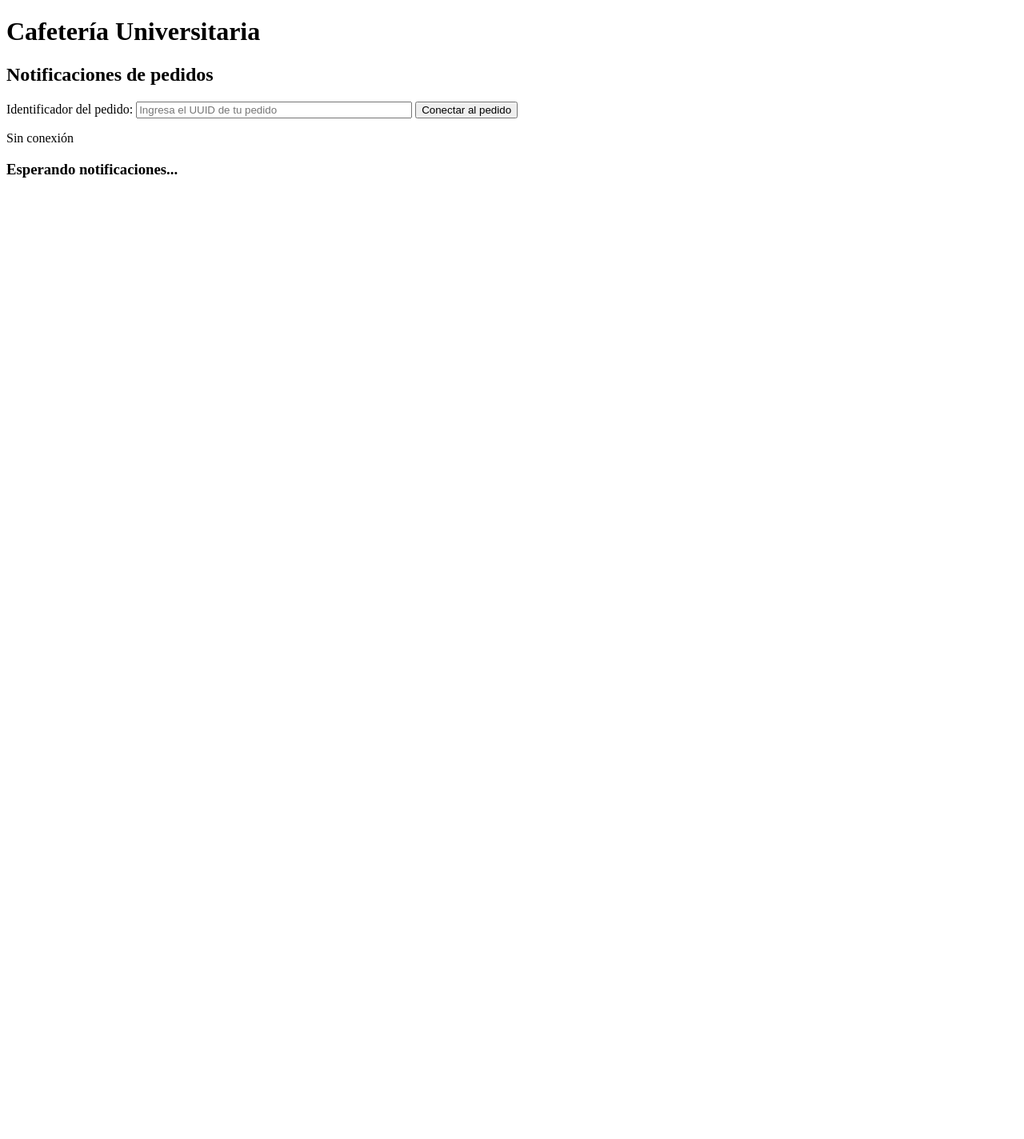
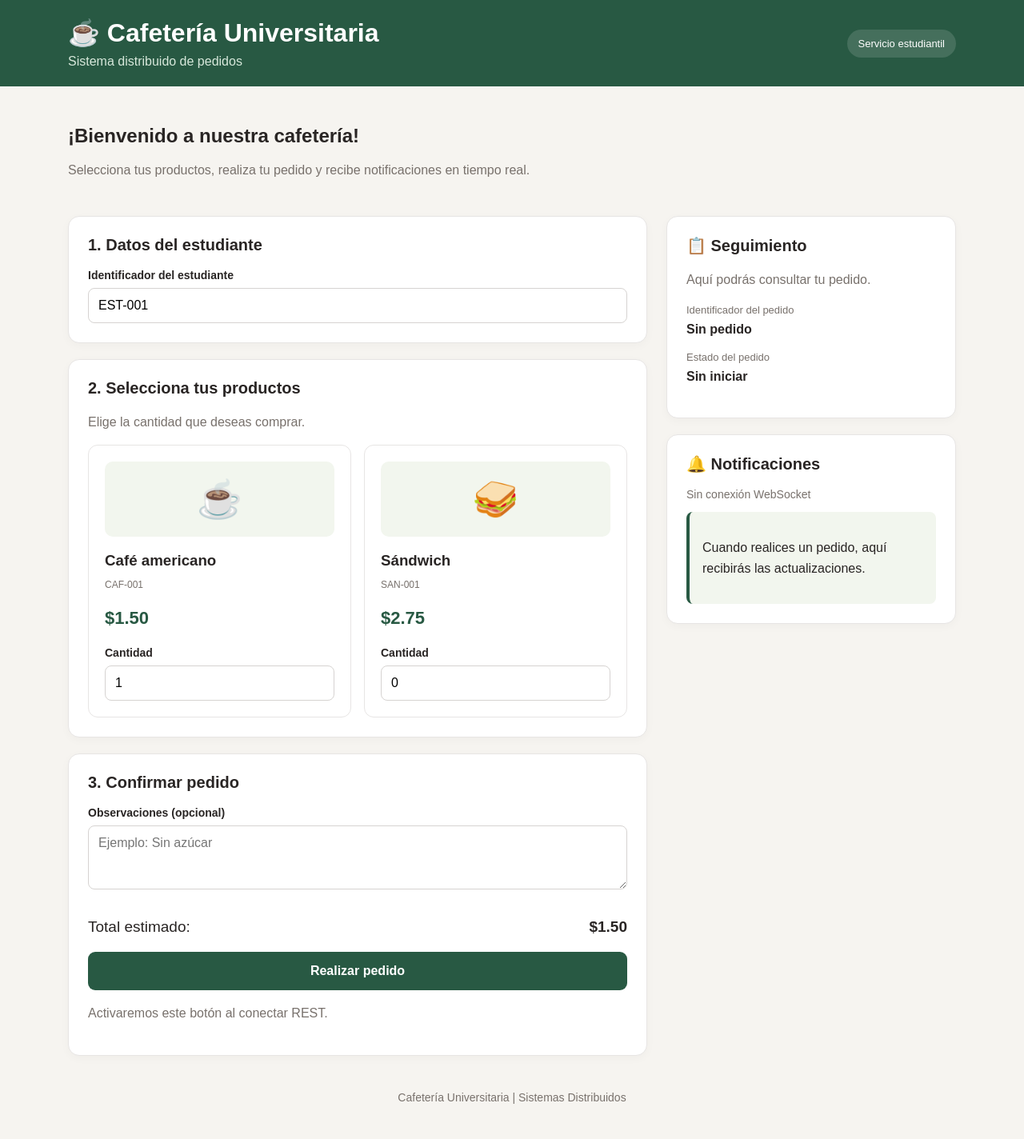
Before and after one commit to Josue0522/icc-sd-cafeteria-distribuida, a plain HTML site: page web/index.html in a window 1280 px wide. Shown: the whole page at 80% size. Before the commit the page ends 800 px from the top, so only its background shows below. Drawn offline with Linux system fonts and the light colour scheme.

Commit message:
feat: interfaz web de pedidos con REST y WebSocket

```diff
--- /dev/null
+++ b/web/app.js
@@ -0,0 +1,205 @@
+
+const API_URL = "http://127.0.0.1:8000";
+const WS_URL = "ws://127.0.0.1:9003";
+
+// 1. Precios de los productos
+const PRECIO_CAFE = 1.50;
+const PRECIO_SANDWICH = 2.75;
+
+// 2. Elementos de la interfaz
+const cantidadCafe = document.getElementById("cantidadCafe");
+const cantidadSandwich = document.getElementById("cantidadSandwich");
+const totalPedido = document.getElementById("totalPedido");
+const btnRealizarPedido = document.getElementById("btnRealizarPedido");
+
+const estudianteId = document.getElementById("estudianteId");
+const observaciones = document.getElementById("observaciones");
+const pedidoId = document.getElementById("pedidoId");
+const estadoPedido = document.getElementById("estadoPedido");
+const conexion = document.getElementById("conexion");
+const mensajeNotificacion = document.getElementById("mensajeNotificacion");
+
+let socket = null;
+let enviando = false;
+
+
+// 3. Calcular el total del pedido
+function calcularTotal() {
+    const cafe = Number(cantidadCafe.value);
+    const sandwich = Number(cantidadSandwich.value);
+
+    const cantidadesValidas =
+        Number.isInteger(cafe) &&
+        Number.isInteger(sandwich) &&
+        cafe >= 0 && cafe <= 20 &&
+        sandwich >= 0 && sandwich <= 20;
+
+    const total = cantidadesValidas
+        ? cafe * PRECIO_CAFE + sandwich * PRECIO_SANDWICH
+        : 0;
+
+    totalPedido.textContent = `$${total.toFixed(2)}`;
+
+    btnRealizarPedido.disabled =
+        enviando || !cantidadesValidas || (cafe + sandwich === 0);
+}
+
+
+// 4. Conectar WebSocket al pedido registrado
+function conectarWebSocket(id) {
+
+    if (socket !== null) {
+        socket.close();
+    }
+
+    const nuevaConexion = new WebSocket(
+        `${WS_URL}/ws/pedidos/${id}`
+    );
+
+    socket = nuevaConexion;
+    conexion.textContent = "Conectando WebSocket...";
+
+    nuevaConexion.onopen = function() {
+        if (socket !== nuevaConexion) return;
+
+        conexion.textContent = "WebSocket conectado";
+    };
+
+    nuevaConexion.onmessage = function(event) {
+        if (socket !== nuevaConexion) return;
+
+        try {
+            const datos = JSON.parse(event.data);
+
+            if (datos.pedido_id !== id) {
+                return;
+            }
+
+            estadoPedido.textContent = datos.estado;
+            mensajeNotificacion.textContent = datos.mensaje;
+
+        } catch (error) {
+            console.error("Error al leer la notificación:", error);
+        }
+    };
+
+    nuevaConexion.onclose = function() {
+        if (socket !== nuevaConexion) return;
+
+        conexion.textContent = "WebSocket desconectado";
+    };
+
+    nuevaConexion.onerror = function() {
+        if (socket !== nuevaConexion) return;
+
+        conexion.textContent = "Error de conexión WebSocket";
+    };
+}
+
+
+// 5. Crear el pedido utilizando REST
+async function realizarPedido() {
+
+    if (enviando || btnRealizarPedido.disabled) {
+        return;
+    }
+
+    const estudiante = estudianteId.value.trim();
+    const cafe = Number(cantidadCafe.value);
+    const sandwich = Number(cantidadSandwich.value);
+
+    if (!estudiante || estudiante.length > 50) {
+        alert("Ingresa un identificador de estudiante válido.");
+        return;
+    }
+
+    if (observaciones.value.length > 300) {
+        alert("Las observaciones no pueden superar 300 caracteres.");
+        return;
+    }
+
+    const items = [];
+
+    if (cafe > 0) {
+        items.push({
+            producto_id: "CAF-001",
+            cantidad: cafe
+        });
+    }
+
+    if (sandwich > 0) {
+        items.push({
+            producto_id: "SAN-001",
+            cantidad: sandwich
+        });
+    }
+
+    const datosPedido = {
+        estudiante_id: estudiante,
+        items: items,
+        observaciones: observaciones.value.trim()
+    };
+
+    // Clave única para evitar duplicados por reenvío accidental
+    const claveIdempotencia = crypto.randomUUID();
+
+    enviando = true;
+    calcularTotal();
+
+    btnRealizarPedido.textContent = "Registrando pedido...";
+    mensajeNotificacion.textContent = "Enviando pedido a REST...";
+
+    try {
+        const respuesta = await fetch(`${API_URL}/pedidos`, {
+            method: "POST",
+            headers: {
+                "Content-Type": "application/json",
+                "Idempotency-Key": claveIdempotencia
+            },
+            body: JSON.stringify(datosPedido)
+        });
+
+        const datos = await respuesta.json();
+
+        if (!respuesta.ok) {
+            const mensajeError =
+                datos.error?.mensaje || "No se pudo crear el pedido.";
+
+            throw new Error(mensajeError);
+        }
+
+        // Mostrar el pedido registrado
+        pedidoId.textContent = datos.pedido_id;
+        estadoPedido.textContent = datos.estado;
+        mensajeNotificacion.textContent =
+            "Pedido registrado. Esperando actualizaciones...";
+
+        // Conectar automáticamente las notificaciones
+        conectarWebSocket(datos.pedido_id);
+
+        console.log("Pedido creado:", datos);
+
+    } catch (error) {
+        console.error("Error al crear el pedido:", error);
+
+        mensajeNotificacion.textContent =
+            "No se pudo confirmar el registro: " + error.message;
+
+        // Si se pierde la respuesta de REST, no debemos
+        // asumir que el pedido no fue creado.
+    } finally {
+        enviando = false;
+        btnRealizarPedido.textContent = "Realizar pedido";
+        calcularTotal();
+    }
+}
+
+
+// 6. Eventos de la interfaz
+cantidadCafe.addEventListener("input", calcularTotal);
+cantidadSandwich.addEventListener("input", calcularTotal);
+
+btnRealizarPedido.addEventListener("click", realizarPedido);
+
+// Calcular el total inicial
+calcularTotal();
--- /dev/null
+++ b/web/estilos.css
@@ -0,0 +1,213 @@
+
+* {
+    box-sizing: border-box;
+}
+
+body {
+    margin: 0;
+    font-family: Arial, sans-serif;
+    background: #f6f4f0;
+    color: #292524;
+}
+
+.contenedor {
+    max-width: 1150px;
+    margin: auto;
+    padding: 0 20px;
+}
+
+.encabezado {
+    background: #285943;
+    color: white;
+    padding: 22px 0;
+}
+
+.encabezado-contenido {
+    display: flex;
+    justify-content: space-between;
+    align-items: center;
+    gap: 20px;
+}
+
+.encabezado h1 {
+    margin: 0 0 8px;
+}
+
+.encabezado p {
+    margin: 0;
+    color: #d7e8db;
+}
+
+.etiqueta {
+    background: #ffffff22;
+    padding: 10px 14px;
+    border-radius: 20px;
+    font-size: 13px;
+}
+
+.bienvenida {
+    padding: 28px 0;
+}
+
+.bienvenida h2 {
+    margin-bottom: 8px;
+}
+
+.bienvenida p,
+.descripcion {
+    color: #78716c;
+    line-height: 1.6;
+}
+
+.distribucion {
+    display: grid;
+    grid-template-columns: 2fr 1fr;
+    gap: 24px;
+    align-items: start;
+}
+
+.panel-principal,
+.panel-lateral {
+    display: flex;
+    flex-direction: column;
+    gap: 20px;
+}
+
+.tarjeta {
+    background: white;
+    border: 1px solid #e7e5e4;
+    border-radius: 14px;
+    padding: 24px;
+    box-shadow: 0 3px 12px #00000008;
+}
+
+.tarjeta h2 {
+    font-size: 20px;
+    margin: 0 0 18px;
+}
+
+label {
+    display: block;
+    margin: 12px 0 8px;
+    font-weight: bold;
+    font-size: 14px;
+}
+
+input,
+textarea {
+    width: 100%;
+    padding: 12px;
+    border: 1px solid #d6d3d1;
+    border-radius: 8px;
+    font: inherit;
+}
+
+input:focus,
+textarea:focus {
+    outline: 2px solid #86b69d;
+    border-color: #285943;
+}
+
+.productos {
+    display: grid;
+    grid-template-columns: repeat(2, 1fr);
+    gap: 16px;
+}
+
+.producto {
+    border: 1px solid #e7e5e4;
+    border-radius: 12px;
+    padding: 20px;
+}
+
+.producto-icono {
+    font-size: 46px;
+    background: #f2f6ee;
+    padding: 20px;
+    border-radius: 10px;
+    text-align: center;
+}
+
+.producto h3 {
+    margin-bottom: 4px;
+}
+
+.codigo {
+    font-size: 12px;
+    color: #78716c;
+}
+
+.precio {
+    font-size: 22px;
+    font-weight: bold;
+    color: #285943;
+}
+
+.total {
+    display: flex;
+    justify-content: space-between;
+    padding: 20px 0;
+    margin-top: 12px;
+    font-size: 19px;
+}
+
+.boton-principal {
+    width: 100%;
+    padding: 15px;
+    background: #285943;
+    color: white;
+    border: none;
+    border-radius: 9px;
+    font-size: 16px;
+    font-weight: bold;
+    cursor: pointer;
+}
+
+.boton-principal:disabled {
+    opacity: 0.5;
+    cursor: not-allowed;
+}
+
+.informacion {
+    display: flex;
+    flex-direction: column;
+    gap: 8px;
+    margin: 18px 0;
+    overflow-wrap: anywhere;
+}
+
+.informacion span {
+    color: #78716c;
+    font-size: 13px;
+}
+
+.conexion {
+    color: #78716c;
+    font-size: 14px;
+}
+
+.notificacion {
+    background: #f2f6ee;
+    border-left: 4px solid #285943;
+    padding: 16px;
+    border-radius: 8px;
+    line-height: 1.6;
+}
+
+footer {
+    text-align: center;
+    padding: 30px 15px;
+    color: #78716c;
+    font-size: 14px;
+}
+
+@media (max-width: 780px) {
+    .distribucion,
+    .productos {
+        grid-template-columns: 1fr;
+    }
+
+    .etiqueta {
+        display: none;
+    }
+}
--- a/web/index.html
+++ b/web/index.html
@@ -4,97 +4,184 @@
 <head>
     <meta charset="UTF-8">
     <meta name="viewport" content="width=device-width, initial-scale=1.0">
-    <title>Notificaciones - Cafetería Universitaria</title>
+    <title>Cafetería Universitaria</title>
+    <link rel="stylesheet" href="estilos.css">
 </head>
+
 <body>
 
-    <h1>Cafetería Universitaria</h1>
-    <h2>Notificaciones de pedidos</h2>
+    <header class="encabezado">
+        <div class="contenedor encabezado-contenido">
+            <div>
+                <h1>☕ Cafetería Universitaria</h1>
+                <p>Sistema distribuido de pedidos</p>
+            </div>
+            <span class="etiqueta">Servicio estudiantil</span>
+        </div>
+    </header>
 
-    <label for="pedidoId">Identificador del pedido:</label>
-    <input
-        type="text"
-        id="pedidoId"
-        placeholder="Ingresa el UUID de tu pedido"
-        size="40"
-    >
+    <main class="contenedor">
 
-    <button onclick="conectarPedido()">Conectar al pedido</button>
+        <section class="bienvenida">
+            <h2>¡Bienvenido a nuestra cafetería!</h2>
+            <p>
+                Selecciona tus productos, realiza tu pedido
+                y recibe notificaciones en tiempo real.
+            </p>
+        </section>
 
-    <p id="conexion">Sin conexión</p>
-    <h3 id="estado">Esperando notificaciones...</h3>
+        <div class="distribucion">
 
-    <script>
-        let socket = null;
+            <section class="panel-principal">
 
-        function conectarPedido() {
-            const pedidoId = document
-                .getElementById("pedidoId")
-                .value.trim();
+                <div class="tarjeta">
+                    <h2>1. Datos del estudiante</h2>
 
-            const uuidValido =
-                /^[0-9a-f]{8}-[0-9a-f]{4}-[0-9a-f]{4}-[0-9a-f]{4}-[0-9a-f]{12}$/i;
+                    <label for="estudianteId">
+                        Identificador del estudiante
+                    </label>
 
-            if (!uuidValido.test(pedidoId)) {
-                alert("Ingresa un identificador UUID válido");
-                return;
-            }
+                    <input
+                        type="text"
+                        id="estudianteId"
+                        value="EST-001"
+                        placeholder="Ejemplo: EST-001"
+                    >
+                </div>
 
-            // Cerrar la conexión anterior, si existe
-            if (socket !== null) {
-                socket.close();
-            }
+                <div class="tarjeta">
+                    <h2>2. Selecciona tus productos</h2>
+                    <p class="descripcion">
+                        Elige la cantidad que deseas comprar.
+                    </p>
 
-            const nuevaConexion = new WebSocket(
-                `ws://127.0.0.1:9003/ws/pedidos/${pedidoId}`
-            );
+                    <div class="productos">
 
-            socket = nuevaConexion;
+                        <article class="producto">
+                            <div class="producto-icono">☕</div>
+                            <h3>Café americano</h3>
+                            <p class="codigo">CAF-001</p>
+                            <p class="precio">$1.50</p>
 
-            document.getElementById("conexion").innerText =
-                "Conectando...";
+                            <label for="cantidadCafe">
+                                Cantidad
+                            </label>
 
-            document.getElementById("estado").innerText =
-                "Esperando notificaciones...";
+                            <input
+                                type="number"
+                                id="cantidadCafe"
+                                min="0"
+                                max="20"
+                                value="1"
+                            >
+                        </article>
 
-            nuevaConexion.onopen = function() {
-                if (socket !== nuevaConexion) return;
+                        <article class="producto">
+                            <div class="producto-icono">🥪</div>
+                            <h3>Sándwich</h3>
+                            <p class="codigo">SAN-001</p>
+                            <p class="precio">$2.75</p>
 
-                document.getElementById("conexion").innerText =
-                    "Conectado al pedido " + pedidoId;
-            };
+                            <label for="cantidadSandwich">
+                                Cantidad
+                            </label>
 
-            nuevaConexion.onmessage = function(event) {
-                if (socket !== nuevaConexion) return;
+                            <input
+                                type="number"
+                                id="cantidadSandwich"
+                                min="0"
+                                max="20"
+                                value="0"
+                            >
+                        </article>
 
-                try {
-                    const datos = JSON.parse(event.data);
+                    </div>
+                </div>
 
-                    document.getElementById("estado").innerText =
-                        datos.mensaje;
+                <div class="tarjeta">
+                    <h2>3. Confirmar pedido</h2>
 
-                    console.log("Notificación recibida:", datos);
+                    <label for="observaciones">
+                        Observaciones (opcional)
+                    </label>
 
-                } catch (error) {
-                    console.error("Notificación inválida:", error);
-                }
-            };
+                    <textarea
+                        id="observaciones"
+                        rows="3"
+                        placeholder="Ejemplo: Sin azúcar"
+                    ></textarea>
 
-            nuevaConexion.onclose = function() {
-                if (socket !== nuevaConexion) return;
+                    <div class="total">
+                        <span>Total estimado:</span>
+                        <strong id="totalPedido">$1.50</strong>
+                    </div>
 
-                document.getElementById("conexion").innerText =
-                    "Desconectado del servidor";
-            };
+                    <button
+                        id="btnRealizarPedido"
+                        class="boton-principal"
+                        disabled
+                    >
+                        Realizar pedido
+                    </button>
+                    <p class="descripcion">
+                        Activaremos este botón al conectar REST.
+                    </p>
+                </div>
 
-            nuevaConexion.onerror = function() {
-                if (socket !== nuevaConexion) return;
+            </section>
 
-                document.getElementById("conexion").innerText =
-                    "Error de conexión";
-            };
-        }
-    </script>
+            <aside class="panel-lateral">
 
+                <div class="tarjeta">
+                    <h2>📋 Seguimiento</h2>
+
+                    <p class="descripcion">
+                        Aquí podrás consultar tu pedido.
+                    </p>
+
+                    <div class="informacion">
+                        <span>Identificador del pedido</span>
+                        <strong id="pedidoId">
+                            Sin pedido
+                        </strong>
+                    </div>
+
+                    <div class="informacion">
+                        <span>Estado del pedido</span>
+                        <strong id="estadoPedido">
+                            Sin iniciar
+                        </strong>
+                    </div>
+                </div>
+
+                <div class="tarjeta">
+                    <h2>🔔 Notificaciones</h2>
+
+                    <p id="conexion" class="conexion">
+                        Sin conexión WebSocket
+                    </p>
+
+                    <div class="notificacion">
+                        <p id="mensajeNotificacion">
+                            Cuando realices un pedido,
+                            aquí recibirás las actualizaciones.
+                        </p>
+                    </div>
+                </div>
+
+            </aside>
+
+        </div>
+
+    </main>
+
+    <footer>
+        <p>
+            Cafetería Universitaria |
+            Sistemas Distribuidos
+        </p>
+    </footer>
+
+    <script src="app.js"></script>
 </body>
 </html>
```
Also changed, not shown: 1 other file.
